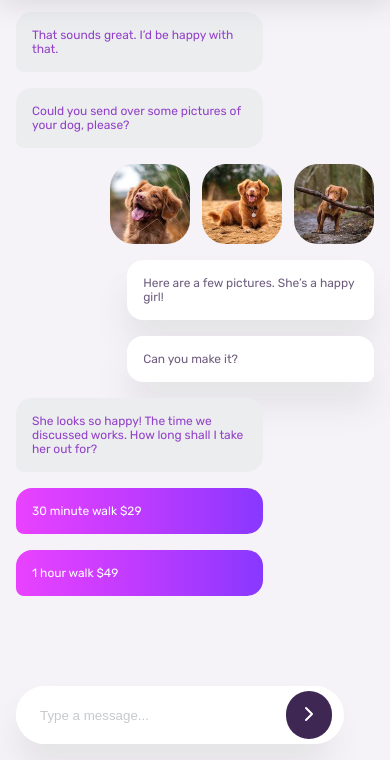
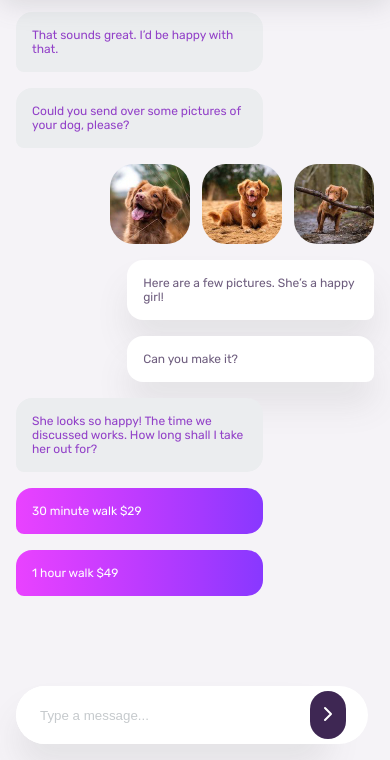
Before and after one commit to carlosgizbert/chat-app-css-illustration-master, a plain HTML site: page index.html in a window 390 px wide. Shown: the part 84-844 px from the top of the page. Drawn offline with nearby package versions, Linux system fonts and the light colour scheme.

Commit message:
ajustando input

```diff
--- a/style.css
+++ b/style.css
@@ -97,8 +97,9 @@ i {
   .mockup-main {
     max-width: 100vw;
   }
+  .form-mockup,
   #input {
-    width: calc(100% - 32px);
+    min-width: calc(100vw - 4rem);
   }
 }
 
```
